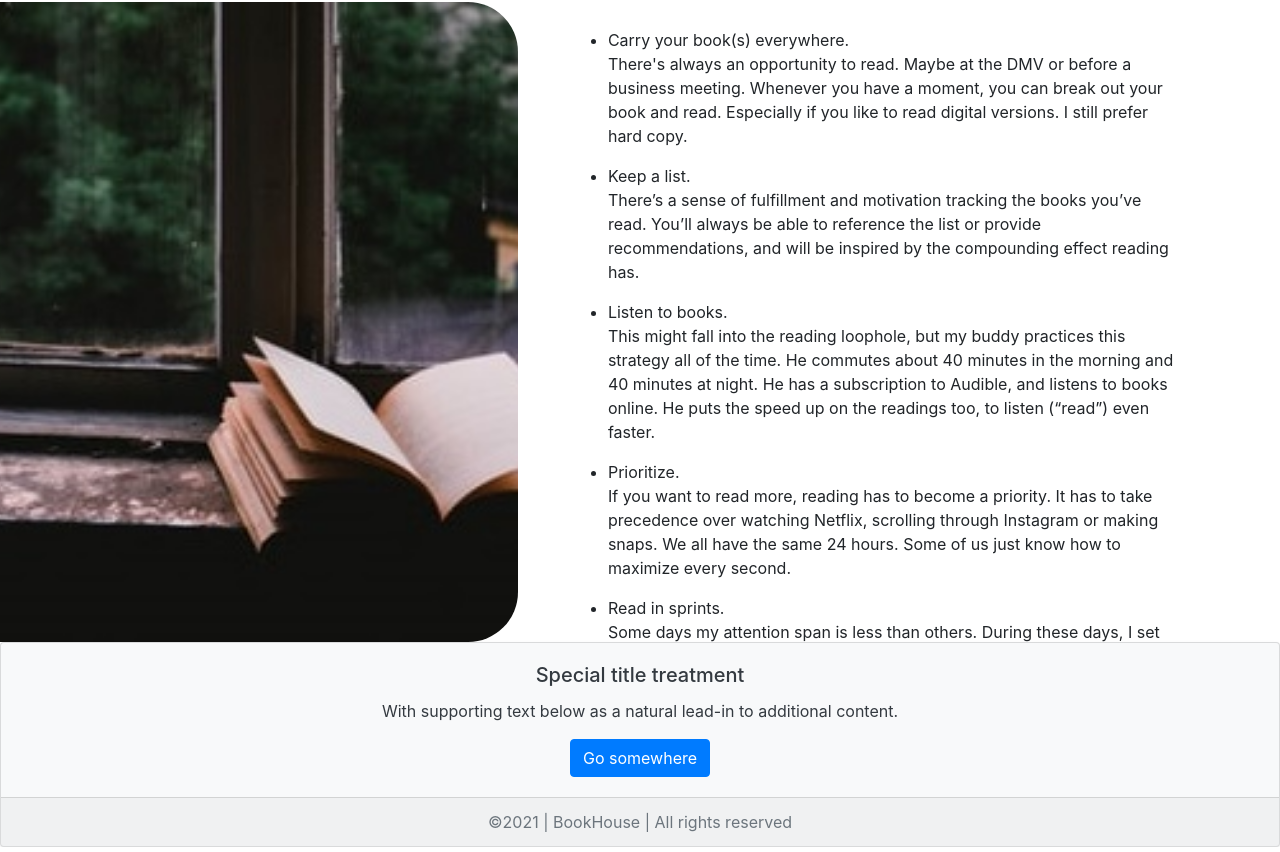
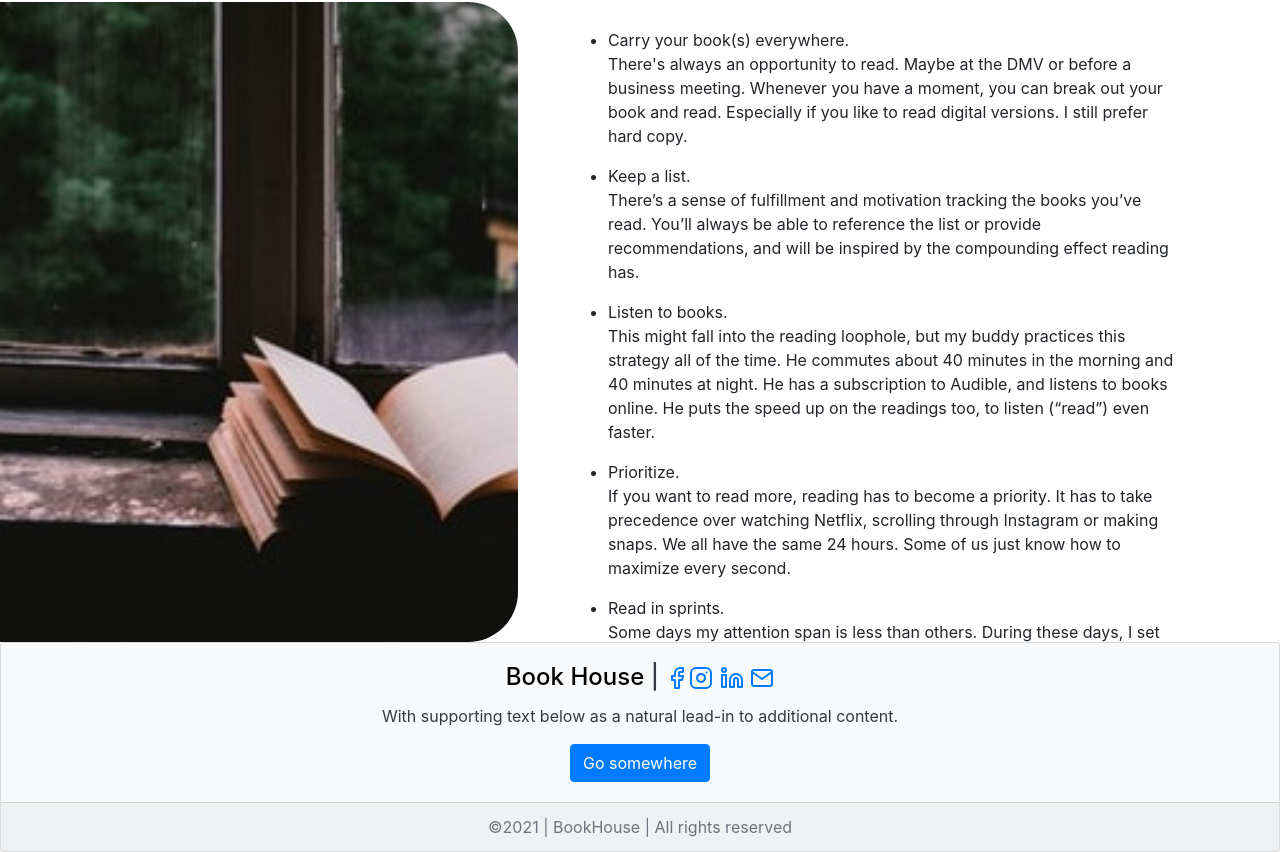
Before and after one commit to sachuverma/Book_Renting_MERN, a React (Create React App) app in the folder client/: page / in a window 1280 px wide. Shown: the part 959-1811 px from the top of the page. Built offline with nearby package versions, Linux system fonts and the light colour scheme; no server answers.

Commit message:
footer edit

```diff
--- a/client/src/components/Footer.js
+++ b/client/src/components/Footer.js
@@ -1,11 +1,36 @@
 import React from "react";
+import { FiFacebook, FiInstagram, FiLinkedin, FiMail } from "react-icons/fi";
 import { Card, Button } from "react-bootstrap";
+import { Link } from "react-router-dom";
 
 function Footer() {
   return (
     <Card bg="light" text="dark" className="text-center shadow-sm translucent">
       <Card.Body>
-        <Card.Title>Special title treatment</Card.Title>
+        <Card.Title className="display-5" style={{ fontSize: "1.5rem" }}>
+          <Link
+            to="/"
+            style={{ color: "black" }}
+            onClick={() => {
+              window.scrollTo(0, 0);
+            }}
+          >
+            Book House
+          </Link>{" "}
+          |{" "}
+          <Link>
+            <FiFacebook />
+          </Link>
+          <Link>
+            <FiInstagram />
+          </Link>{" "}
+          <Link>
+            <FiLinkedin />
+          </Link>{" "}
+          <Link>
+            <FiMail />
+          </Link>
+        </Card.Title>
         <Card.Text>
           With supporting text below as a natural lead-in to additional content.
         </Card.Text>
```
